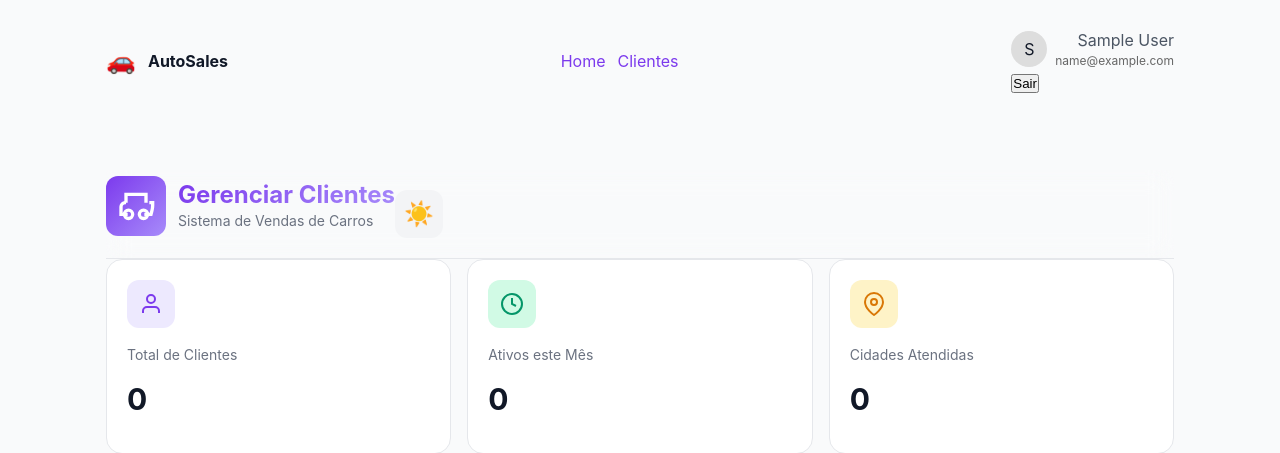
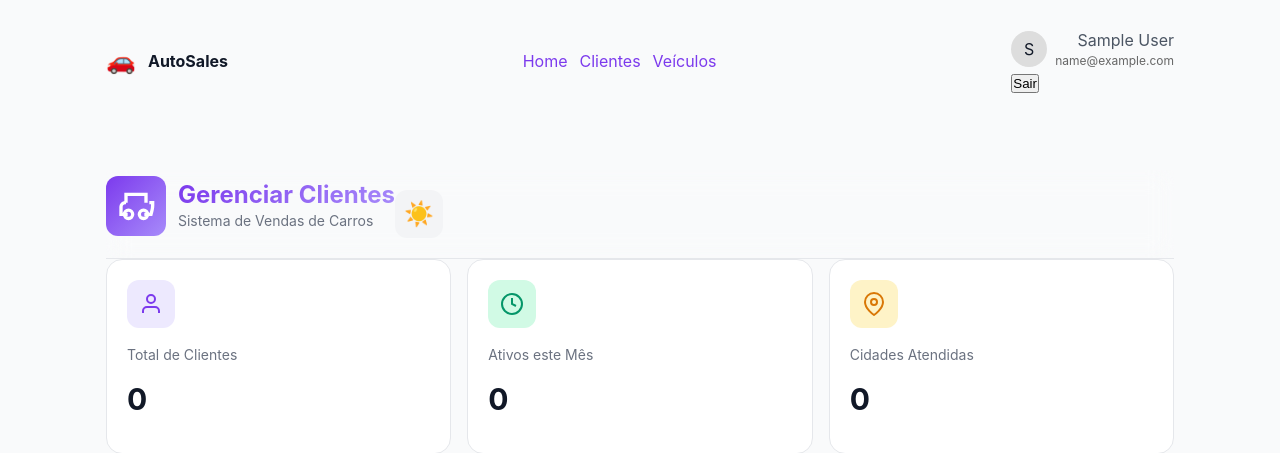
Before and after one commit to Silvaskrtt/AutoSales, a Django app: page /clientes/ in a window 1280 px wide. Shown: the top 453 px of the page. Run offline with Django 5.2, Linux system fonts and the light colour scheme; the visitor is signed in with stand-in values (Sample User, id 1); data that the repository does not hold is empty; parts of the project's set-up code (start-up, migrations or seed data) failed here and were passed over.

Commit message:
Atualiza templates/base.html

```diff
--- a/templates/base.html
+++ b/templates/base.html
@@ -33,6 +33,7 @@
                     <ul style="display:flex;gap:12px;list-style:none;margin:0;padding:0">
                         <li><a href="/">Home</a></li>
                         <li><a href="{% url 'lista_clientes' %}">{% trans "Clientes" %}</a></li>
+                        <li><a href="{% url 'lista_veiculos' %}">{% trans "Veículos" %}</a></li>
                     </ul>
                 </nav>
 
```
